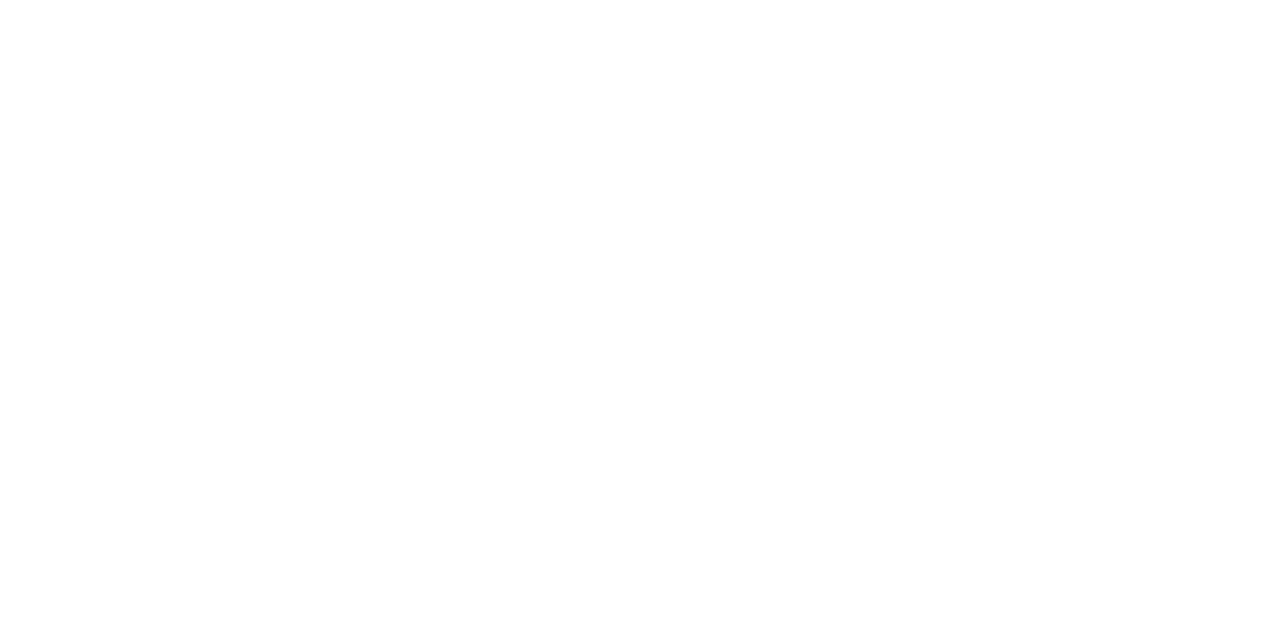
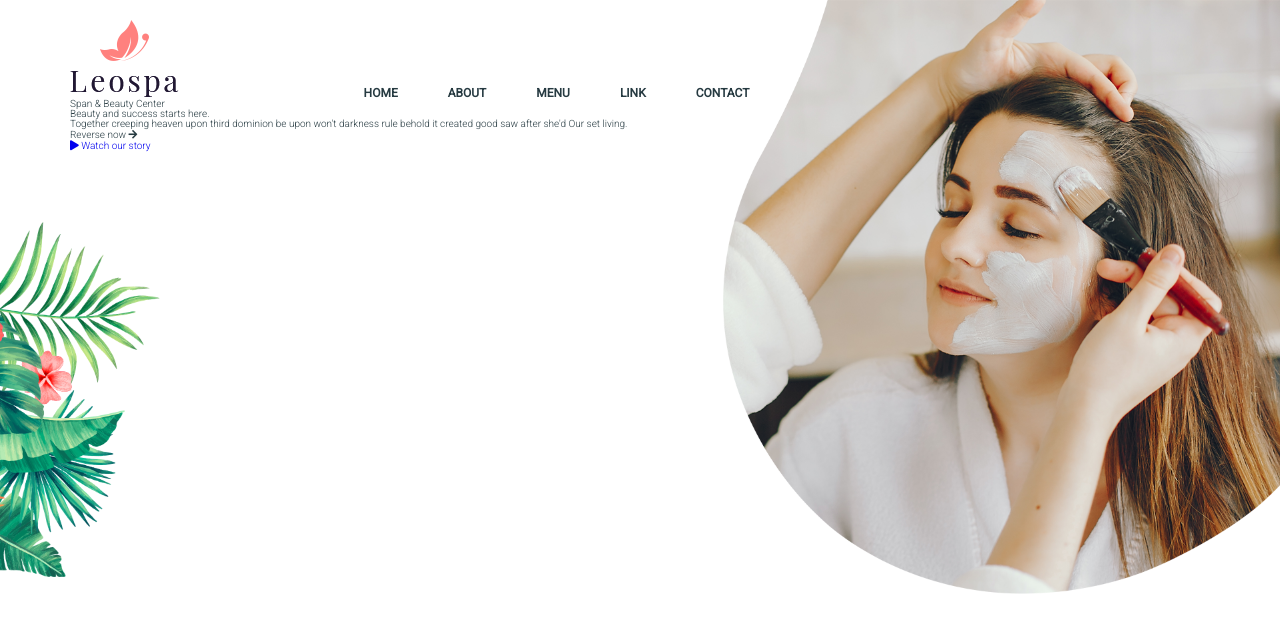
Before and after one commit to smau1906/leospa, a plain HTML site: page index.html in a window 1280 px wide. Drawn offline with Linux system fonts and the light colour scheme.

Commit message:
add menu to index.html

```diff
--- a/css/main.css
+++ b/css/main.css
@@ -0,0 +1,43 @@
+header{
+    position: relative;
+    min-height: 100vh;
+    background-image: url(../images/leaf.png);
+    background-position: left center;
+    background-size: 12.5%;
+    background-repeat: no-repeat;
+}
+.header__image{
+    position: absolute;
+    top: 0;
+    right: 0;
+    width: 43.5%;
+}
+.header__top{
+    display: flex;
+    align-items: baseline;
+    padding-top: 2rem;
+}
+.header__logo{
+    max-width: 14rem;
+}
+.menu{
+    margin-left: 14%;
+}
+.menu__list{
+    display: flex;
+    align-items: center;
+}
+.menu__item{
+    margin: 0 2.5rem;
+}
+.menu__link{
+    text-decoration: none;
+    text-transform: uppercase;
+    color: var(--gray-dark);
+    font-size: 1.2rem;
+    font-weight: bold;
+    transition: color .25s linear;
+}
+.menu__link:hover{
+    color: var(--primary-color);
+}
--- a/index.html
+++ b/index.html
@@ -18,7 +18,67 @@
     <title>LeoSpa</title>
   </head>
   <body>
-    <div class="wrapper"></div>
+    <div class="wrapper">
+      <header>
+        <div class="container">
+          <div class="header__top">
+            <a class="header__logo" href="index.html">
+              <img src="images/logo.png">
+            </a>
+            <nav class="menu">
+              <ul class="menu__list">
+                <li class="menu__item">
+                  <a class="menu__link" href="#">
+                    Home
+                  </a>
+                </li>
+                <li class="menu__item">
+                  <a class="menu__link" href="#">
+                    About
+                  </a>
+                </li>
+                <li class="menu__item">
+                  <a class="menu__link" href="#">
+                    Menu
+                  </a>
+                </li>
+                <li class="menu__item">
+                  <a class="menu__link" href="#">
+                    Link
+                  </a>
+                </li>
+                <li class="menu__item">
+                  <a class="menu__link" href="#">
+                    Contact
+                  </a>
+                </li>
+              </ul>
+            </nav>
+          </div>
+          <div class="header__content">
+            <div class="header__content-top">
+              <span class="header__content-slogan">Span & Beauty Center</span>
+              <h1 class="header__content-title"> Beauty and success starts here.</h1>
+              <p class="header__content-desc">
+                Together creeping heaven upon third dominion be upon won't
+                darkness rule behold it created good saw after she'd Our set
+                living.
+              </p>
+              <div class="header__content-cta">
+                <a class="btn btn--primary btn--icon">
+                  Reverse now <i class="fa fa-arrow-right"></i>
+                </a>
+                <a href="#" class="btn__play-video">
+                  <i class="fa fa-play"></i>
+                  <span>Watch our story</span>
+                </a>
+              </div>
+            </div>
+          </div>
+          <img src="./images/spa.png" alt="" class="header__image" />
+        </div>
+      </header>
+    </div>
     <script src="./js/main.js"></script>
   </body>
 </html>
```
